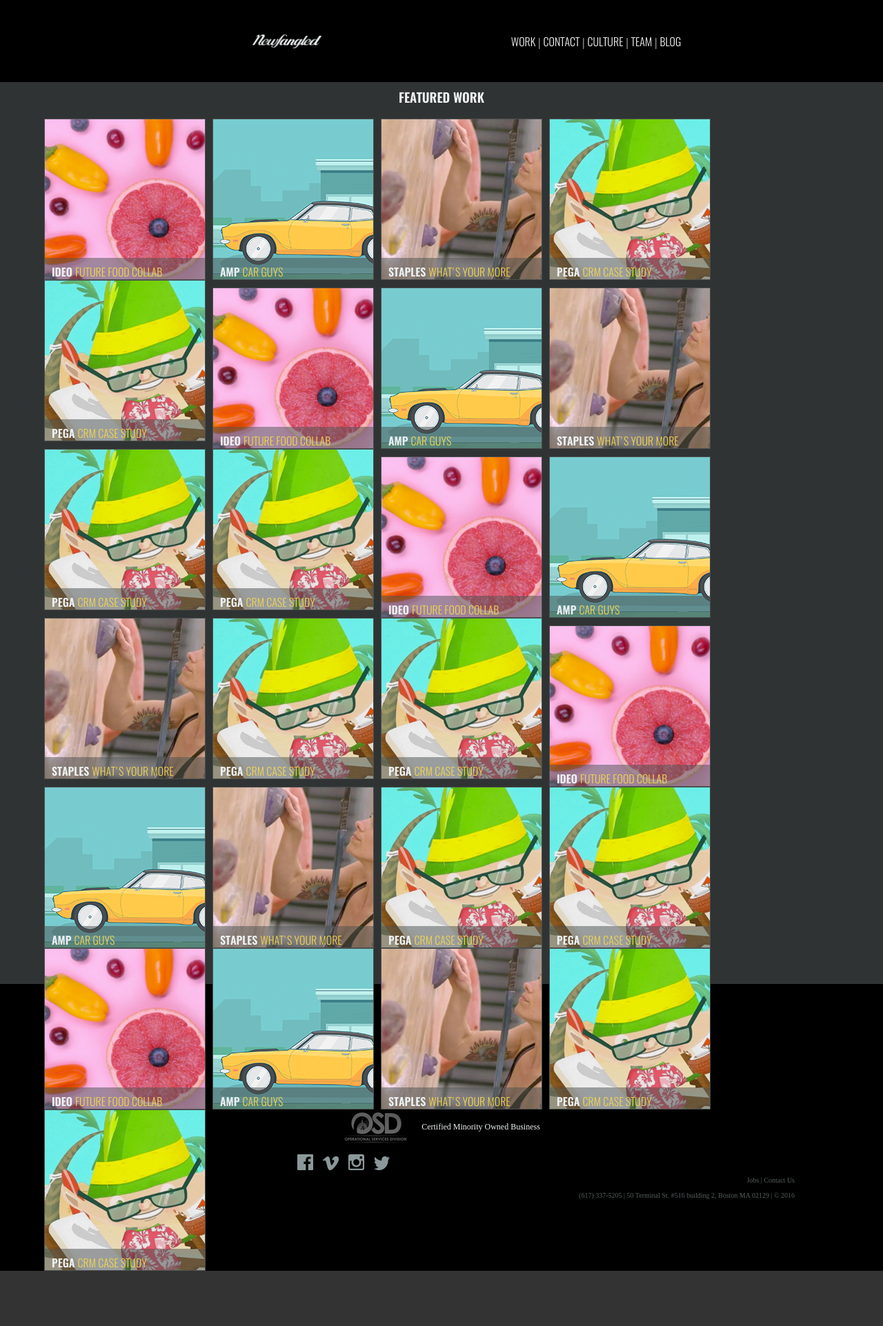
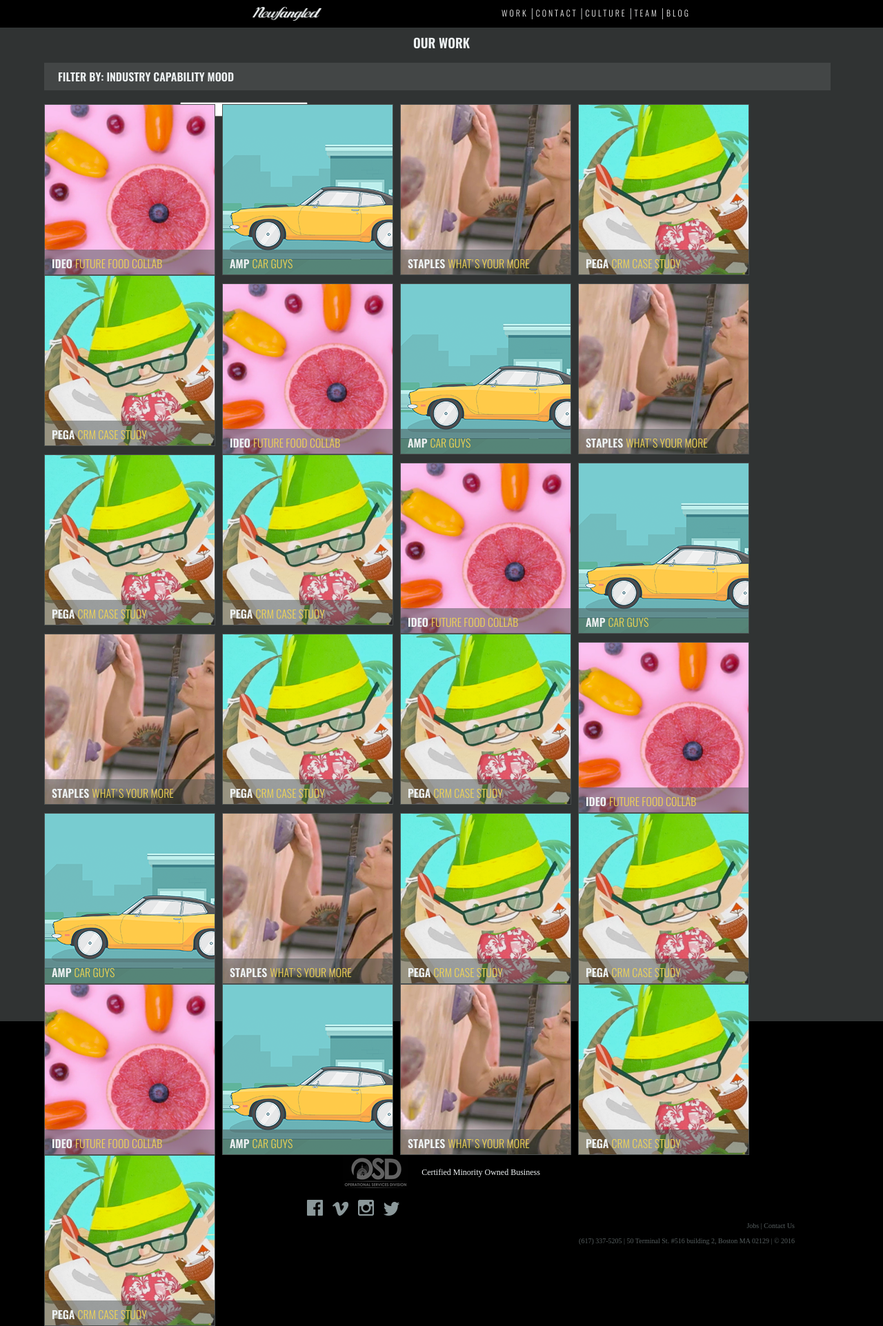
Before and after one commit to NewfangledStudios/site, a PHP site: page /gallery.html in a window 1280 px wide. Shown: the whole page at 69% size. Before the commit the page ends 1843 px from the top, so only its background shows below. Run offline with PHP 8.4, Linux system fonts and the light colour scheme; some web fonts are replaced.

Commit message:
Updated gallery with the intro bar

```diff
--- a/gallery.html
+++ b/gallery.html
@@ -9,10 +9,7 @@
 </head>
 
 <body>
-    <header>
-        <div id="top-nav"></div>
-    </header>
-	 <div id="top-nav">
+	<div id="gallery-top-nav">
     	<div class="top-nav-container">
     		<div class="nav-logo">
     			<img src="images/NewFangledLogo-White.png">
@@ -26,36 +23,50 @@
     		</div>
     	</div>
     </div>
+
+
     <div id="gallery">
-        <h3 class="tab-header-featured">Featured Work</h3>
+    	<div class="gallery-container">
+	        <h3 class="tab-header-featured">Our Work</h3>
+
+			<div class="gallery-filter-row">
+				<div class="gallery-filter-category">
+					<p>FILTER BY: INDUSTRY CAPABILITY MOOD</p>
+				</div>
+				<div class="gallery-link-and-search-box">
+					<a class='video-search-button' href='/sphere'>EXPLORE VIDEO SEARCH</a>
+					<input class='search-box' type='text'>
+				</div>
+			</div>
+
 
 	        <div class="gallery-work-row">
 	        	<div class="gallery-item ideo">
-        		<div class="featured-item-caption">
+	        		<div class="gallery-item-caption">
 		        		<span class="thumbnail-first-word">IDEO</span>
 		        		<span class="thumbnail-text">FUTURE FOOD COLLAB</span>
 		        	</div>
 		        </div>
 	        	<div class="gallery-item amp">
-        		<div class="featured-item-caption">
+	        		<div class="gallery-item-caption">
 		        		<span class="thumbnail-first-word">AMP</span>
 		        		<span class="thumbnail-text">CAR GUYS</span>
 		        	</div>
 		        </div>
 	        	<div class="gallery-item staples">
-        		<div class="featured-item-caption">
+	        		<div class="gallery-item-caption">
 		        		<span class="thumbnail-first-word">STAPLES</span>
 		        		<span class="thumbnail-text">WHAT'S YOUR MORE</span>
 		        	</div>
 		        </div>
 	        	<div class="gallery-item pega">
-				<div class="featured-item-caption">
+					<div class="gallery-item-caption">
 			        	<span class="thumbnail-first-word">PEGA</span>
 			        	<span class="thumbnail-text">CRM CASE STUDY</span>
 		        	</div>
 	        	</div>
 	        	<div class="gallery-item pega">
-				<div class="featured-item-caption">
+					<div class="gallery-item-caption">
 			        	<span class="thumbnail-first-word">PEGA</span>
 			        	<span class="thumbnail-text">CRM CASE STUDY</span>
 		        	</div>
@@ -64,31 +75,31 @@
 
 	       	<div class="gallery-work-row">
 	        	<div class="gallery-item ideo">
-        		<div class="featured-item-caption">
+	        		<div class="gallery-item-caption">
 		        		<span class="thumbnail-first-word">IDEO</span>
 		        		<span class="thumbnail-text">FUTURE FOOD COLLAB</span>
 		        	</div>
 		        </div>
 	        	<div class="gallery-item amp">
-        		<div class="featured-item-caption">
+	        		<div class="gallery-item-caption">
 		        		<span class="thumbnail-first-word">AMP</span>
 		        		<span class="thumbnail-text">CAR GUYS</span>
 		        	</div>
 		        </div>
 	        	<div class="gallery-item staples">
-        		<div class="featured-item-caption">
+	        		<div class="gallery-item-caption">
 		        		<span class="thumbnail-first-word">STAPLES</span>
 		        		<span class="thumbnail-text">WHAT'S YOUR MORE</span>
 		        	</div>
 		        </div>
 	        	<div class="gallery-item pega">
-				<div class="featured-item-caption">
+					<div class="gallery-item-caption">
 			        	<span class="thumbnail-first-word">PEGA</span>
 			        	<span class="thumbnail-text">CRM CASE STUDY</span>
 		        	</div>
 	        	</div>
 	        	<div class="gallery-item pega">
-				<div class="featured-item-caption">
+					<div class="gallery-item-caption">
 			        	<span class="thumbnail-first-word">PEGA</span>
 			        	<span class="thumbnail-text">CRM CASE STUDY</span>
 		        	</div>
@@ -97,31 +108,31 @@
 
 	       	<div class="gallery-work-row">
 	        	<div class="gallery-item ideo">
-        		<div class="featured-item-caption">
+	        		<div class="gallery-item-caption">
 		        		<span class="thumbnail-first-word">IDEO</span>
 		        		<span class="thumbnail-text">FUTURE FOOD COLLAB</span>
 		        	</div>
 		        </div>
 	        	<div class="gallery-item amp">
-        		<div class="featured-item-caption">
+	        		<div class="gallery-item-caption">
 		        		<span class="thumbnail-first-word">AMP</span>
 		        		<span class="thumbnail-text">CAR GUYS</span>
 		        	</div>
 		        </div>
 	        	<div class="gallery-item staples">
-        		<div class="featured-item-caption">
+	        		<div class="gallery-item-caption">
 		        		<span class="thumbnail-first-word">STAPLES</span>
 		        		<span class="thumbnail-text">WHAT'S YOUR MORE</span>
 		        	</div>
 		        </div>
 	        	<div class="gallery-item pega">
-				<div class="featured-item-caption">
+					<div class="gallery-item-caption">
 			        	<span class="thumbnail-first-word">PEGA</span>
 			        	<span class="thumbnail-text">CRM CASE STUDY</span>
 		        	</div>
 	        	</div>
 	        	<div class="gallery-item pega">
-				<div class="featured-item-caption">
+					<div class="gallery-item-caption">
 			        	<span class="thumbnail-first-word">PEGA</span>
 			        	<span class="thumbnail-text">CRM CASE STUDY</span>
 		        	</div>
@@ -130,31 +141,31 @@
 
 	       	<div class="gallery-work-row">
 	        	<div class="gallery-item ideo">
-        		<div class="featured-item-caption">
+	        		<div class="gallery-item-caption">
 		        		<span class="thumbnail-first-word">IDEO</span>
 		        		<span class="thumbnail-text">FUTURE FOOD COLLAB</span>
 		        	</div>
 		        </div>
 	        	<div class="gallery-item amp">
-        		<div class="featured-item-caption">
+	        		<div class="gallery-item-caption">
 		        		<span class="thumbnail-first-word">AMP</span>
 		        		<span class="thumbnail-text">CAR GUYS</span>
 		        	</div>
 		        </div>
 	        	<div class="gallery-item staples">
-        		<div class="featured-item-caption">
+	        		<div class="gallery-item-caption">
 		        		<span class="thumbnail-first-word">STAPLES</span>
 		        		<span class="thumbnail-text">WHAT'S YOUR MORE</span>
 		        	</div>
 		        </div>
 	        	<div class="gallery-item pega">
-				<div class="featured-item-caption">
+					<div class="gallery-item-caption">
 			        	<span class="thumbnail-first-word">PEGA</span>
 			        	<span class="thumbnail-text">CRM CASE STUDY</span>
 		        	</div>
 	        	</div>
 	        	<div class="gallery-item pega">
-				<div class="featured-item-caption">
+					<div class="gallery-item-caption">
 			        	<span class="thumbnail-first-word">PEGA</span>
 			        	<span class="thumbnail-text">CRM CASE STUDY</span>
 		        	</div>
@@ -163,33 +174,34 @@
 
 			<div class="gallery-work-row">
 	        	<div class="gallery-item ideo">
-        		<div class="featured-item-caption">
+	        		<div class="gallery-item-caption">
 		        		<span class="thumbnail-first-word">IDEO</span>
 		        		<span class="thumbnail-text">FUTURE FOOD COLLAB</span>
 		        	</div>
 		        </div>
 	        	<div class="gallery-item amp">
-        		<div class="featured-item-caption">
+	        		<div class="gallery-item-caption">
 		        		<span class="thumbnail-first-word">AMP</span>
 		        		<span class="thumbnail-text">CAR GUYS</span>
 		        	</div>
 		        </div>
 	        	<div class="gallery-item staples">
-        		<div class="featured-item-caption">
+	        		<div class="gallery-item-caption">
 		        		<span class="thumbnail-first-word">STAPLES</span>
 		        		<span class="thumbnail-text">WHAT'S YOUR MORE</span>
 		        	</div>
 		        </div>
 	        	<div class="gallery-item pega">
-				<div class="featured-item-caption">
+					<div class="gallery-item-caption">
 			        	<span class="thumbnail-first-word">PEGA</span>
 			        	<span class="thumbnail-text">CRM CASE STUDY</span>
 		        	</div>
 	        	</div>
 	        	<div class="gallery-item pega">
-				<div class="featured-item-caption">
+					<div class="gallery-item-caption">
 			        	<span class="thumbnail-first-word">PEGA</span>
 			        	<span class="thumbnail-text">CRM CASE STUDY</span>
+		        	</div>
 	        	</div>
 	       	</div>
 	    </div>
@@ -211,26 +223,6 @@
 	        </div>
         </div>
     </footer>
-
-<script>
-$( ".capabilities-top-row div" ).click(function () {
-	$( ".capabilities-center-bottom" ).hide();
-	if ( $( ".capabilities-center-top" ).is( ":hidden" ) ) {
-    	$( ".capabilities-center-top" ).slideDown( "slow" );
-	} else {
-    	$( ".capabilities-center-top" ).slideUp( "slow" );
-	}
-});
-
-$( ".capabilities-bottom-row div" ).click(function () {
-	$( ".capabilities-center-top" ).hide();
-	if ( $( ".capabilities-center-bottom" ).is( ":hidden" ) ) {
-    	$( ".capabilities-center-bottom" ).slideDown( "slow" );
-	} else {
-    	$( ".capabilities-center-bottom" ).slideUp( "slow" );
-	}
-});
-</script>
 </body>
 
 </html>
--- a/style.css
+++ b/style.css
@@ -117,7 +117,7 @@
 
 #top-nav {
 	width: 100%;
-	height: 50px;
+	height: 30px;
 }
 
 .top-nav-container {
@@ -145,7 +145,10 @@
 	font-family: 'oswaldlight';
 	text-transform: uppercase;
 	text-decoration: none;
+	letter-spacing: 3px;
+	word-spacing: 2px;
 	color: #f5f5f5;
+	font-size: 12px;
 }
 
 .work-slide {
@@ -327,27 +330,6 @@
 	margin-right: 10px;
 	float:left;
 	box-shadow: 0px 10px 0px #849092;
-	position: relative;
-}
-
-/* Gallery work section */
-.gallery-work-row {
-	width: 90%;
-	height: 220px;
-	margin: 0 auto;
-	padding-bottom: 25px;
-}
-
-
-
-/* Featured Items */
-.gallery-item {
-	height: 232px;
-	width: 232px;
-	border: 1px solid #4c5151;
-	background-color: #9caaac;
-	margin-right: 10px;
-	float:left;
 	position: relative;
 }
 
@@ -581,9 +563,76 @@
 	padding-bottom: 30px;
 }
 
+.gallery-container {
+	width: 90%;
+	margin: 0 auto;
+}
+
+#gallery h3 {
+	margin-top: 0px;
+	margin-bottom: 0px;
+}
 #gallery .tab-header-featured {
 	padding-top: 10px;
 	font-family: 'oswalddemibold', sans-serif;
 	text-transform: uppercase;
 	text-align: center;
 }
+
+#gallery-top-nav {
+	top: 10px;
+	width: 100%;
+	height: 20px;
+	padding-top: 10px;
+	padding-bottom: 10px;
+}
+
+.gallery-filter-row {
+	top: 20px;
+	background-color: #434646;
+	height: 40px;
+	margin-bottom: 20px;
+	width: 99%;
+}
+
+.gallery-filter-row p {
+	padding-top: 10px;
+	font-family: 'oswalddemibold', sans-serif;
+	text-transform: uppercase;
+	padding-bottom: 10px;
+	padding-left: 20px;
+}
+
+/* Gallery work section */
+.gallery-work-row {
+	width: 100%;
+	height: 220px;
+	margin: 0 auto;
+	padding-bottom: 25px;
+    margin-bottom: 15px;
+}
+
+
+
+/* Featured Items */
+.gallery-item {
+	height: 246px;
+	width: 246px;
+	border: 1px solid #4c5151;
+	background-color: #9caaac;
+	margin-right: 10px;
+	float:left;
+	position: relative;
+}
+
+.gallery-item-caption {
+	margin-top: 10px;
+	width: 96%;
+	position: absolute;
+	bottom: 0px;
+	padding-left: 10px;
+	padding-top: 10px;
+	padding-bottom: 5px;
+	background-color: rgba(75,80, 80,0.5);
+	text-align: left;
+}
```
Lines whose indentation alone changed are shown as unchanged.
